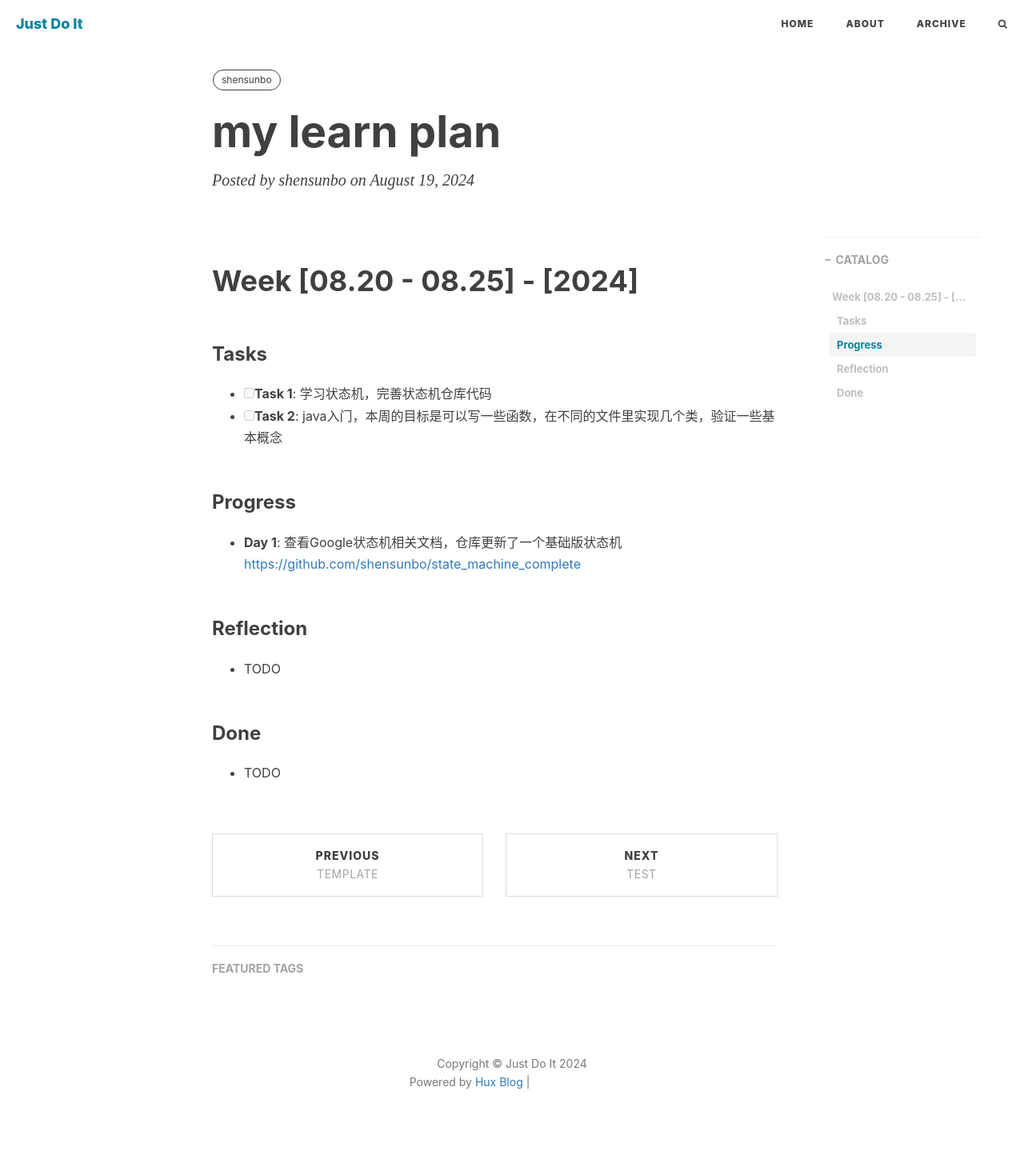
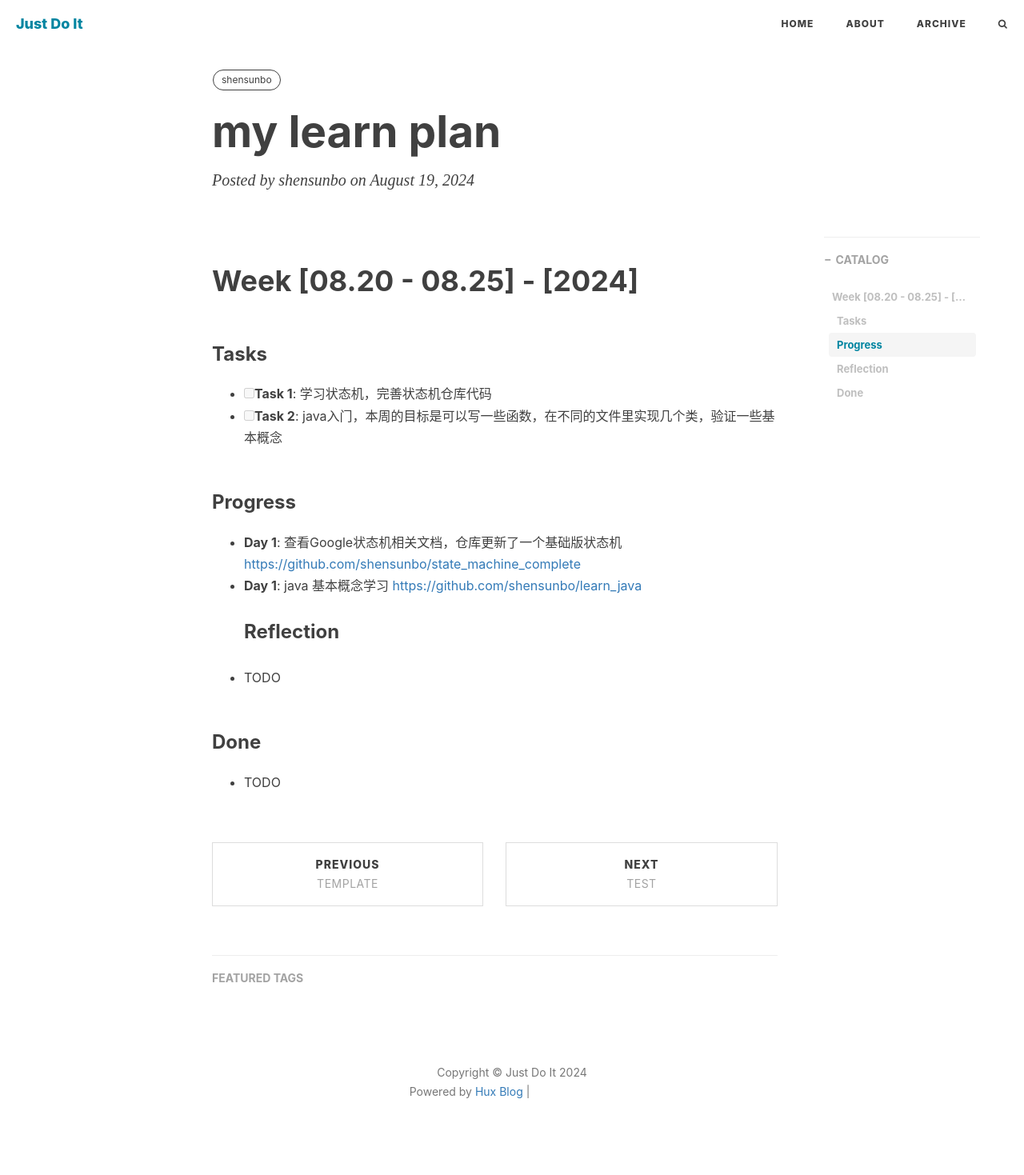
Before and after one commit to shensunbo/Just_Do_It, a Jekyll site: the page built from _posts/shensunbo/2024-08-19-shensunbo_week1.md, in a window 1280 px wide. Shown: the whole page at 80% size. Built offline with Jekyll 4.4.1, drawn with Linux system fonts in a browser that asks for light colours; nearby versions of some CDN libraries; comment, search, counter and statistics services are not loaded; grey boxes are pictures that could not be loaded.

Commit message:
java learn

```diff
--- a/_posts/shensunbo/2024-08-19-shensunbo_week1.md
+++ b/_posts/shensunbo/2024-08-19-shensunbo_week1.md
@@ -19,7 +19,7 @@ tags:
 ### Progress
 
 * **Day 1**: 查看Google状态机相关文档，仓库更新了一个基础版状态机[https://github.com/shensunbo/state_machine_complete](https://github.com/shensunbo/state_machine_complete)
-
+* **Day 1**: java 基本概念学习 [https://github.com/shensunbo/learn_java](https://github.com/shensunbo/learn_java)
 ### Reflection
 
 * TODO
```
